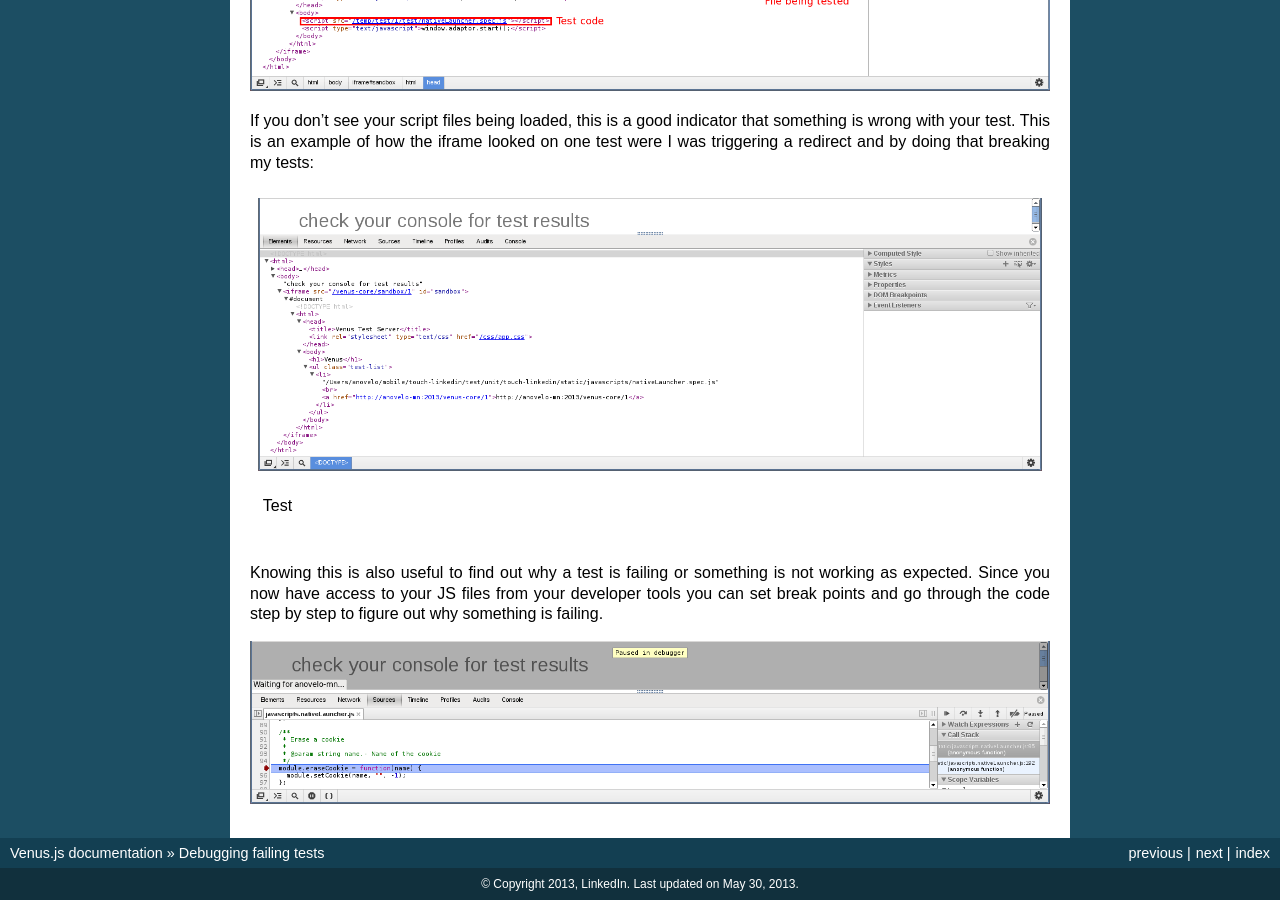
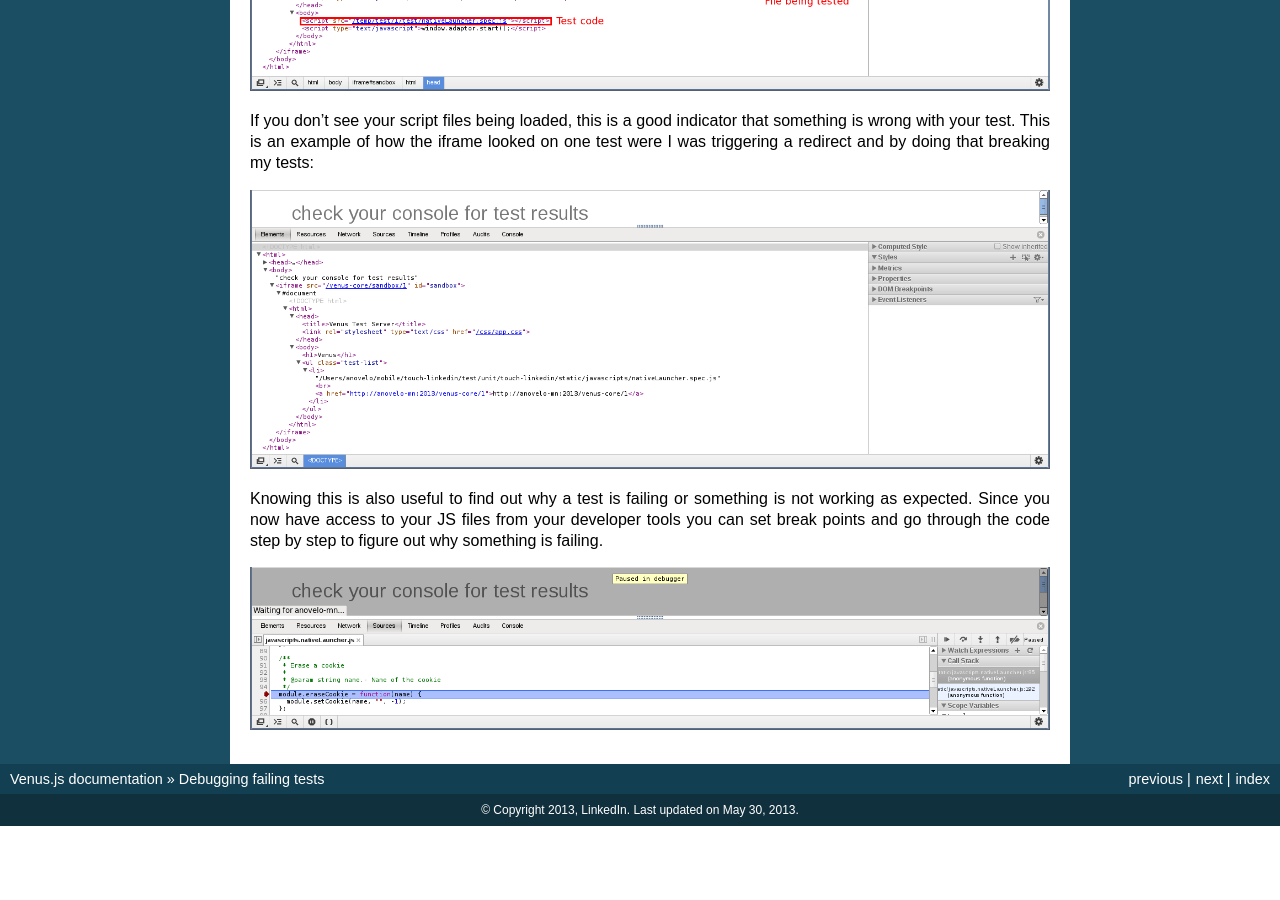
Before and after one commit to roelrz/docs, a Sphinx documentation site: the page built from source/tutorials/debugging_tests.rst, in a window 1280 px wide and 900 px high, scrolled down 636 px. Built offline with Sphinx 7.4.7, drawn with Linux system fonts in a browser that asks for light colours; after the commit the page ends 1462 px from its top, so only the background shows below that.

Commit message:
converted documentation for "Debugging failing tests"

```diff
--- a/source/tutorials/debugging_tests.rst
+++ b/source/tutorials/debugging_tests.rst
@@ -26,11 +26,8 @@ indicator that something is wrong with your test. This is an example of
 how the iframe looked on one test were I was triggering a redirect and
 by doing that breaking my tests:
 
-.. figure:: images/debugging/image3.png
-   :align: center
-   :alt: Test
+.. image:: images/debugging/image3.png
 
-   Test
 Knowing this is also useful to find out why a test is failing or
 something is not working as expected. Since you now have access to your
 JS files from your developer tools you can set break points and go
```
